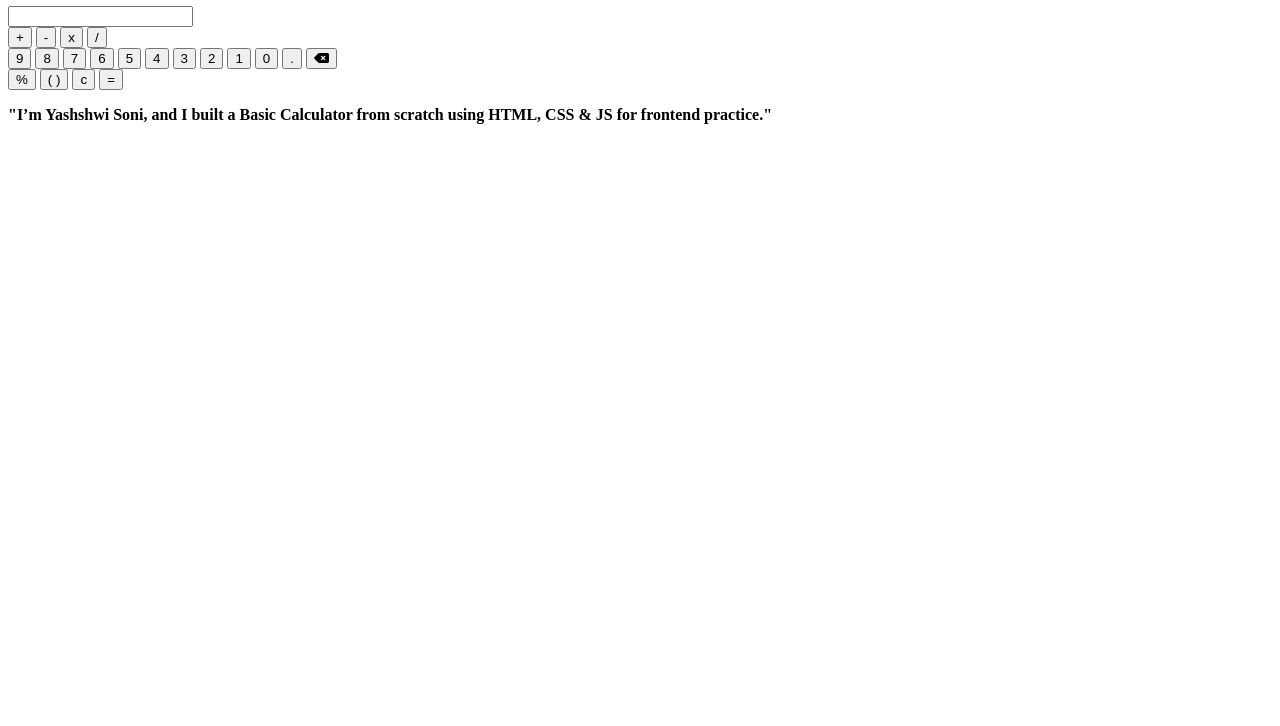
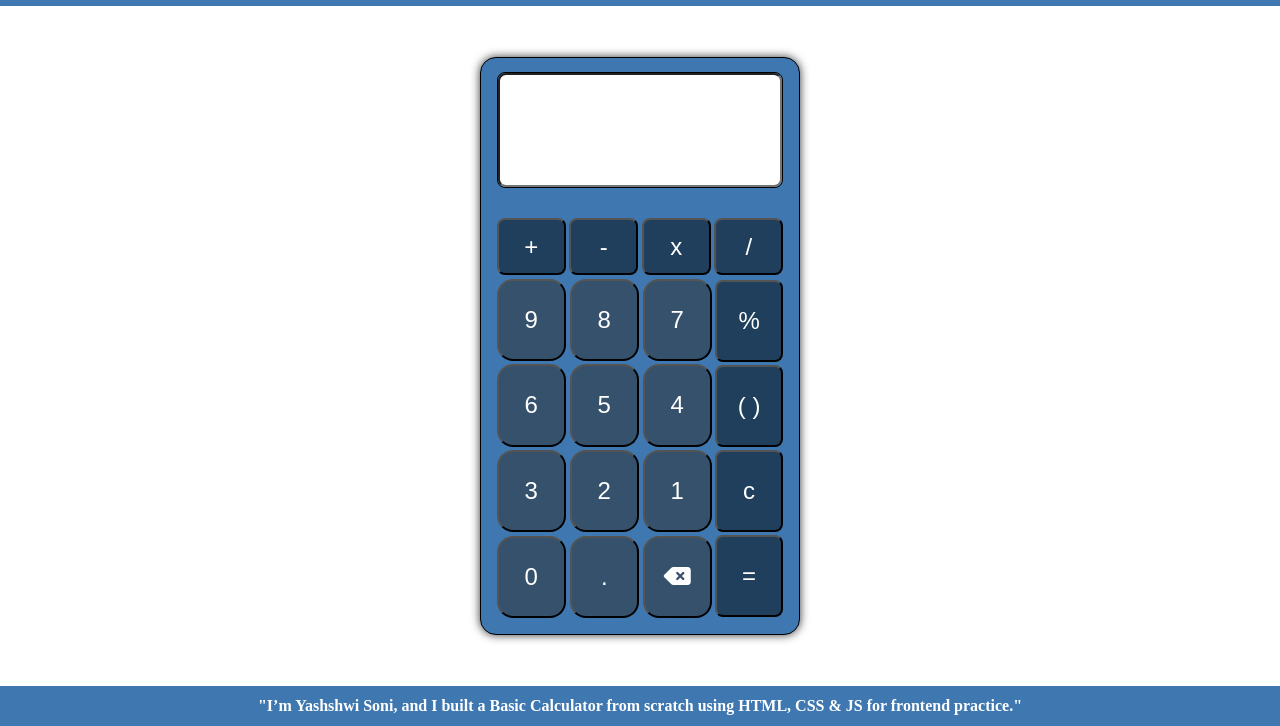
Before and after one commit to YashshwiSoni/Basic-Calculator, a plain HTML site: page index.html in a window 1280 px wide. Shown: the part 74-800 px from the top of the page. Drawn offline with Linux system fonts and the light colour scheme; the site is published under a folder, as on GitHub Pages, so addresses that start at the root find nothing.

Commit message:
second commit

```diff
--- a/index.html
+++ b/index.html
@@ -5,12 +5,12 @@
     <meta name="viewport" content="width=device-width, initial-scale=1.0">
     <title>Pproject no. - 0001 by Yashshwi Soni</title>
     <meta name="viewport" content="width = device-width, initial-scale = 1.0">
-    <link rel="stylesheet" href="/style.css">
+    <link rel="stylesheet" href="style.css">
     <link rel="stylesheet" href="https://cdnjs.cloudflare.com/ajax/libs/font-awesome/6.7.2/css/all.min.css" integrity="sha512-Evv84Mr4kqVGRNSgIGL/F/aIDqQb7xQ2vcrdIwxfjThSH8CSR7PBEakCr51Ck+w+/U6swU2Im1vVX0SVk9ABhg==" crossorigin="anonymous" referrerpolicy="no-referrer" />
 </head>
 <body>
 
-    <!------------------------------------Basic Calculator---------------------------------------------- -->
+    <!------------------------------------ ---------------------------------------------- -->
     <div class="wprk-area">
     <header>
         <div class="head">
```
